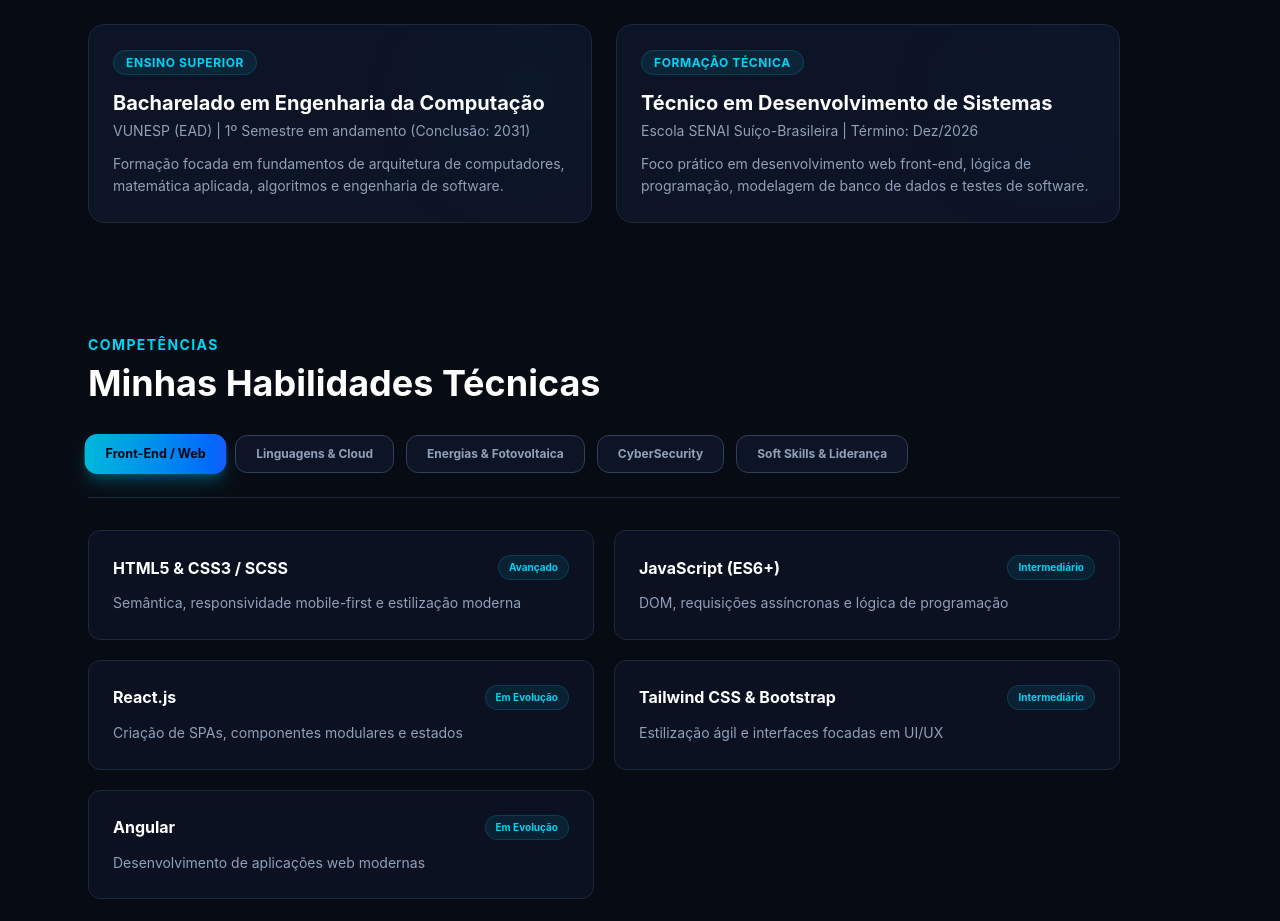
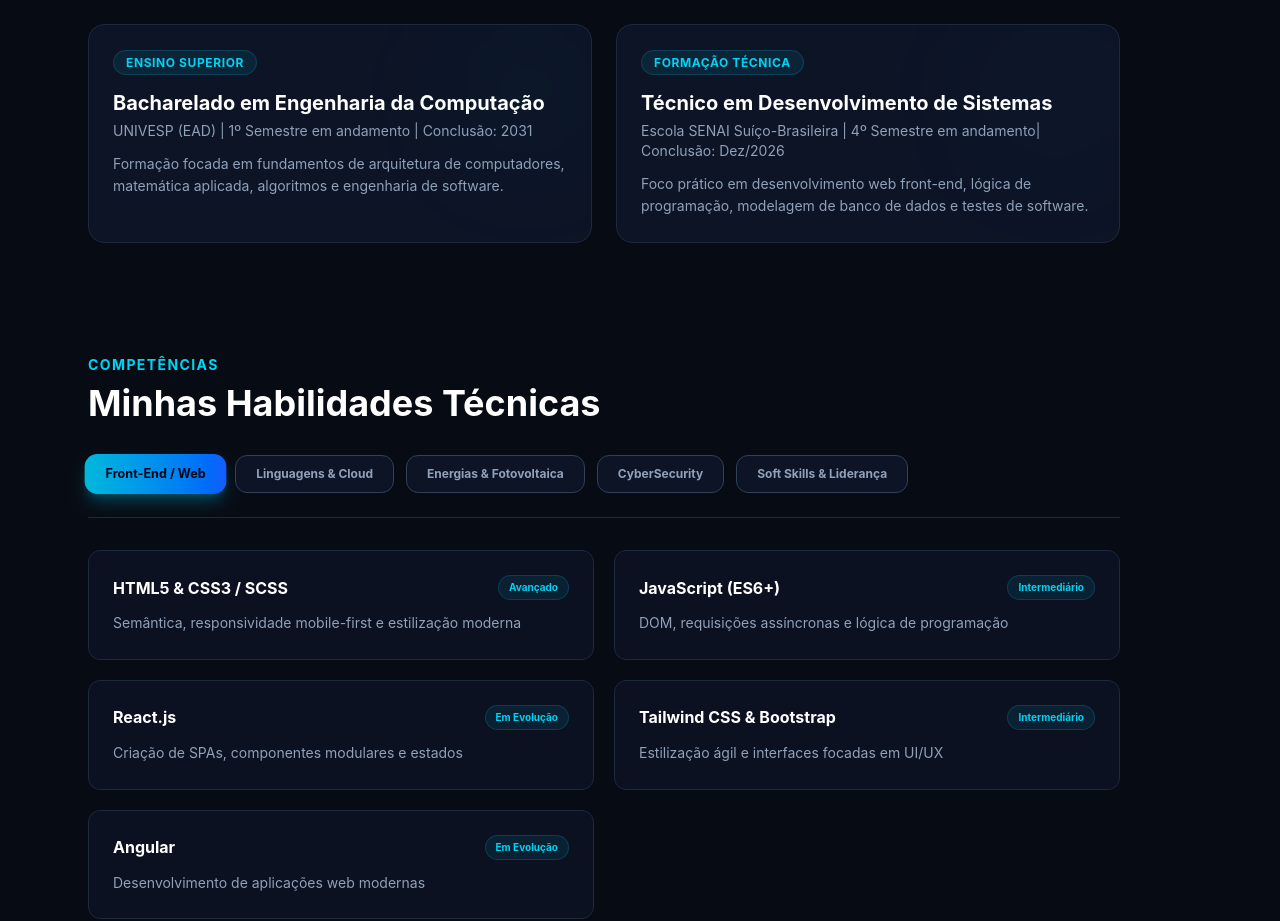
Before and after one commit to BielVereda/Professional_Portfolio, a React (Vite) app: page / in a window 1280 px wide. Shown: the part 1400-2321 px from the top of the page. Built offline with nearby package versions, Linux system fonts and the light colour scheme.

Commit message:
feat: atualizar informações de educação no portfólio

```diff
--- a/src/components/Education.jsx
+++ b/src/components/Education.jsx
@@ -15,7 +15,7 @@ export default function Education() {
                     <div className="absolute top-0 right-0 w-32 h-32 bg-cyan-500/5 rounded-full blur-3xl group-hover:bg-cyan-500/10 transition-all duration-300"></div>
                     <span className="text-xs font-bold text-cyan-400 uppercase tracking-wider bg-cyan-500/10 px-3 py-1 rounded-full border border-cyan-500/20 group-hover:bg-cyan-500/20 transition-all duration-300">Ensino Superior</span>
                     <h3 className="text-xl font-bold text-white mt-4 group-hover:text-cyan-400 transition-colors duration-300">Bacharelado em Engenharia da Computação</h3>
-                    <p className="text-slate-400 text-sm mt-1 group-hover:text-slate-300 transition-colors duration-300">VUNESP (EAD) | 1º Semestre em andamento (Conclusão: 2031)</p>
+                    <p className="text-slate-400 text-sm mt-1 group-hover:text-slate-300 transition-colors duration-300">UNIVESP (EAD) | 1º Semestre em andamento | Conclusão: 2031</p>
                     <p className="text-slate-400 text-sm mt-3 leading-relaxed group-hover:text-slate-300 transition-colors duration-300">Formação focada em fundamentos de arquitetura de computadores, matemática aplicada, algoritmos e engenharia de software.</p>
                 </div>
 
@@ -23,7 +23,7 @@ export default function Education() {
                     <div className="absolute top-0 right-0 w-32 h-32 bg-blue-500/5 rounded-full blur-3xl group-hover:bg-blue-500/10 transition-all duration-300"></div>
                     <span className="text-xs font-bold text-cyan-400 uppercase tracking-wider bg-cyan-500/10 px-3 py-1 rounded-full border border-cyan-500/20 group-hover:bg-cyan-500/20 transition-all duration-300">Formação Técnica</span>
                     <h3 className="text-xl font-bold text-white mt-4 group-hover:text-cyan-400 transition-colors duration-300">Técnico em Desenvolvimento de Sistemas</h3>
-                    <p className="text-slate-400 text-sm mt-1 group-hover:text-slate-300 transition-colors duration-300">Escola SENAI Suíço-Brasileira | Término: Dez/2026</p>
+                    <p className="text-slate-400 text-sm mt-1 group-hover:text-slate-300 transition-colors duration-300">Escola SENAI Suíço-Brasileira | 4º Semestre em andamento| Conclusão: Dez/2026</p>
                     <p className="text-slate-400 text-sm mt-3 leading-relaxed group-hover:text-slate-300 transition-colors duration-300">Foco prático em desenvolvimento web front-end, lógica de programação, modelagem de banco de dados e testes de software.</p>
                 </div>
             </div>
```
